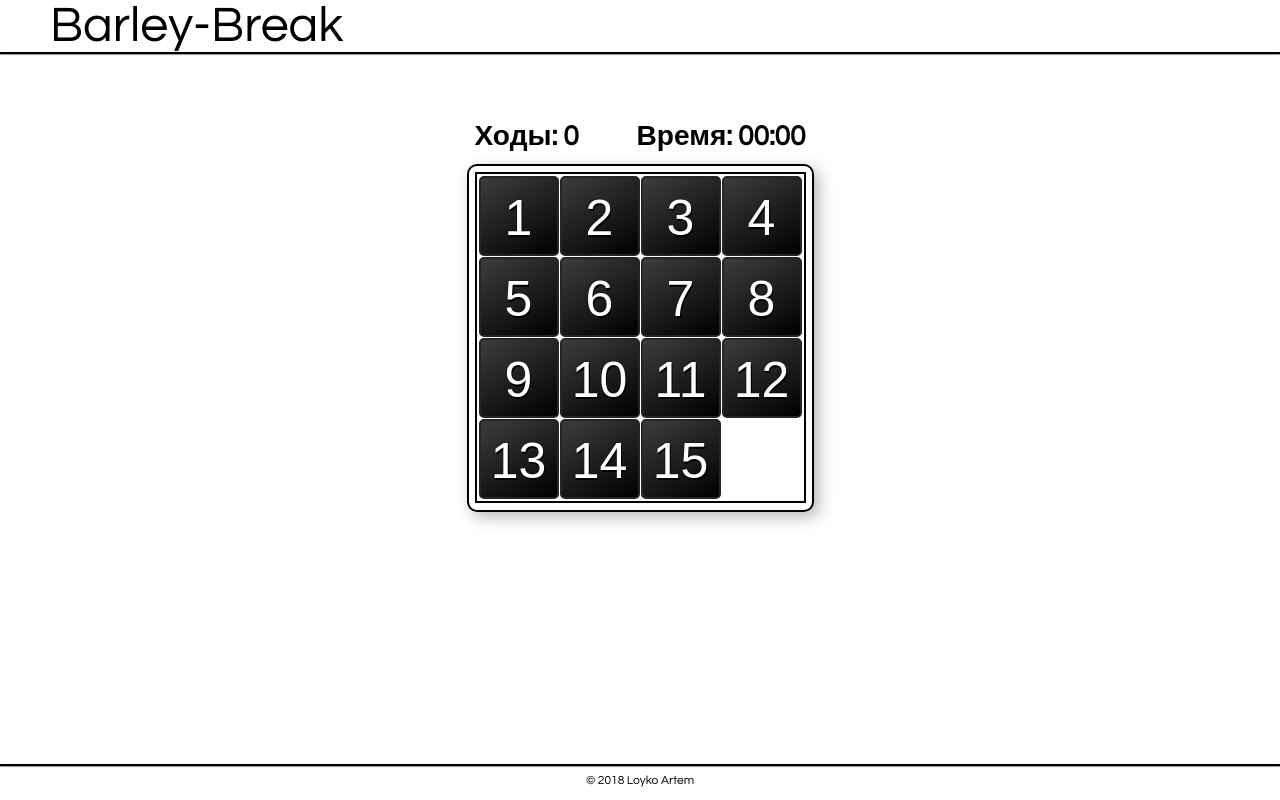
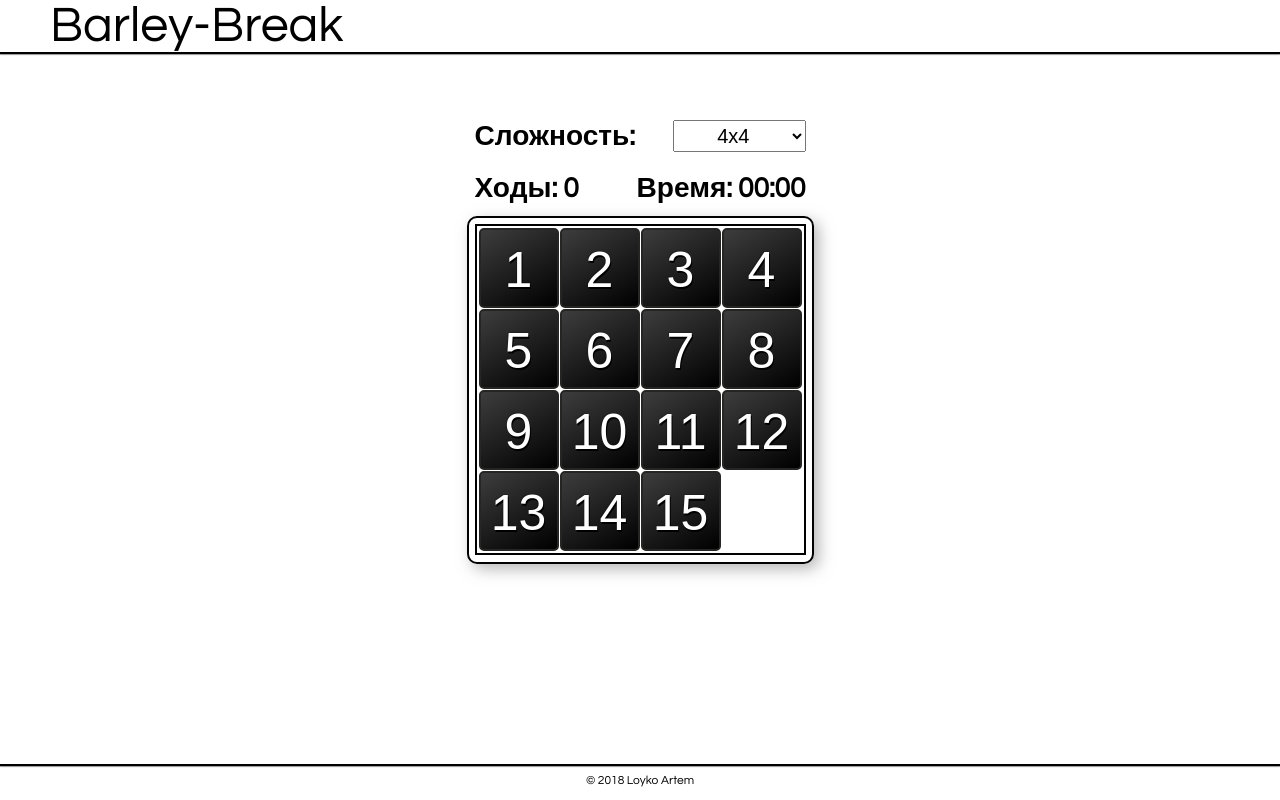
Before and after one commit to artuom130/Barley-Break, a React app: page / in a window 1280 px wide. Built offline with nearby package versions, Linux system fonts and the light colour scheme.

Commit message:
Added a complexity

```diff
--- /dev/null
+++ b/src/Components/Complexity.js
@@ -0,0 +1,15 @@
+import React from 'react';
+export default function Complexity(props) {
+
+  return (
+    <div className="info">
+    <h3 className="infoHead">Сложность:</h3>
+    <select name="type" className="difficult"  defaultValue="4" onChange={props.handleChanges}>
+      <option value="3">3x3</option>
+      <option value="4">4x4</option>
+      <option value="5">5x5</option>
+    </select>
+    </div>
+  );
+
+}
--- a/src/Game.js
+++ b/src/Game.js
@@ -1,31 +1,43 @@
 import React, {Component} from 'react';
 import Squares from './Components/Squares'
 import GameInfo from './Components/GameInfo';
-
+import Complexity from './Components/Complexity'
 
 
 class Game extends Component {
   constructor(props) {
     super(props);
-    this.rightPositions = [
-      [ 1,  2,  3,    4],
-      [ 5,  6,  7,    8],
-      [ 9, 10, 11,   12],
-      [13, 14, 15, null],
-      // [ 9, 10, 15,   11],
-      // [13, 14, null, 12],
-    ];
+    // this.rightPositions = [
+    //   [ 1,  2,  3,    4],
+    //   [ 5,  6,  7,    8],
+    //   [ 9, 10, 11,   12],
+    //   [13, 14, 15, null],
+    //   // [ 9, 10, 15,   11],
+    //   // [13, 14, null, 12],
+    // ];
     this.state = {
       started: false,
       timeStarted: {},
-      positions: this.rightPositions,
+      size: 4,
+      sizeStyle: {
+        width: 323,
+        height: 323,
+      },
+      positions: rightPositions(4),
       moves: 0,
       time: {
         seconds: 0,
         minutes: 0,
       },
-    }
+    };
   }
+  // componentWillMount() {
+  //   this.setState({
+  //     started: false,
+  //     positions: rightPositions(this.state.size),
+
+  //   });
+  // }
   startGame(squares) {
     let squaresValues = [];
     let tempSquares = squares.slice();
@@ -38,7 +50,7 @@ class Game extends Component {
     squaresValues.sort((a,b) => (Math.random() - 0.5));
     tempSquares.forEach((elem, i) => {
       tempSquares[i].splice(0,elem.length);
-      tempSquares[i] = elem.concat(squaresValues.slice(i*4, (i+1)*4));
+      tempSquares[i] = elem.concat(squaresValues.slice(i*this.state.size, (i+1)*this.state.size));
     });
     this.timerID = setInterval(
       () => this.tick(),
@@ -53,17 +65,43 @@ class Game extends Component {
       positions: tempSquares,
     });
   }
+
+  wonGame() {
+    clearInterval(this.timerID);
+    this.setState({
+      positions: rightPositions(this.state.size),
+      started: false,
+    });
+  }
+  handleChanges = (e) => {
+    this.wonGame();
+    this.setState({
+      size: e.target.value,
+      sizeStyle: {
+        width: e.target.value*80+3,
+        height: e.target.value*80+3,
+      },
+    });
+  }
+
   handleClick = (x, y) =>  {
     // console.log(`--- clicked btn ${elem} pos (${x}, ${y})`);
-    let squares = [];
-    for(let i = 0; i < 4; i++) squares[i] = this.state.positions[i].slice();
-    if(!this.state.started) this.startGame(this.rightPositions);
-    if(calculateWinner(squares)) return;
-
+    let squares = this.state.positions.slice();
+    squares.forEach((elem,i) => {
+      squares[i] = elem.slice();
+    });
+    //start game
+    if(!this.state.started) this.startGame(rightPositions(this.state.size));
+    //end game
+    if(this.state.started && calculateWinner(squares, this.state.size)) return;
+    if(!squares[0][this.state.size-1]) {
+      console.error('squres don`t change');
+      return;
+    }
     // where null
     const xNull = squares[y].indexOf(null);
     const yNull = (() => {
-      for(let i = 0; i < 4; i++) if(squares[i][x] == null) return i;
+      for(let i = 0; i < this.state.size; i++) if(squares[i][x] == null) return i;
       return -1;
     })();
     if (~xNull) {
@@ -77,12 +115,8 @@ class Game extends Component {
       squares[y][x] = null;
     }
     if(~xNull || ~yNull) {
-      if(calculateWinner(squares)) {
-        clearInterval(this.timerID);
-        this.setState({
-          positions: this.rightPositions,
-          started: false,
-        });
+      if(calculateWinner(squares, this.state.size)) {
+        this.wonGame();
       }
       else {
         this.setState({
@@ -92,46 +126,64 @@ class Game extends Component {
       }
     }
   }
+
   tick() {
     const diff = new Date() - this.state.timeStarted;
     const seconds = Math.floor((diff / 1000) % 60);
     const minutes = Math.floor((diff / 60000) % 60);
-    console.log('tick',  minutes,seconds);
+    // console.log('tick',  minutes,seconds);
     this.setState({
       seconds: seconds,
       minutes: minutes,
     });
   }
   render() {
-
-
     return (
-      <div>
+      <div className="layout-positioner">
+        <Complexity handleChanges={this.handleChanges}/>
         <GameInfo moves={this.state.moves} time={[this.state.seconds, this.state.minutes]}/>
-        <div className="board">
-          <Squares positions={this.state.positions} handleClick={this.handleClick}/>
+        <div className="board" style={this.state.sizeStyle}>
+          <Squares positions={!this.state.started ? rightPositions(this.state.size) : this.state.positions} handleClick={this.handleClick}/>
           {/* {this.state.started ? null : <button className="start" onClick={() => {this.startGame(this.rightPositions)}}>Start</button>} */}
         </div>
       </div>
     );
   }
 }
-function calculateWinner(squares) {
+function calculateWinner(squares, size) {
   let win = true;
+  let boardSize = size*size;
   let tempSquares = squares.slice();
   tempSquares.forEach((elem,i) => {
     tempSquares[i] = elem.slice();
   });
-  if(tempSquares[3][1] === 15 && tempSquares[3][2] === 14) {
-    tempSquares[3][1] = 14;
-    tempSquares[3][2] = 15;
+  if(tempSquares[size-1][size-2] === boardSize-2 && tempSquares[size-1][size-3] === boardSize-1) {
+    tempSquares[size-1][size-2] = boardSize-1;
+    tempSquares[size-1][size-3] = boardSize-2;
   }
   tempSquares.forEach((row, i) => {
     let rowIsRight = row.every((elem, j) => {
-      return elem === ((i*4+j+1 === 16)?null:i*4+j+1);
+      return elem === ((i*size+j+1 === boardSize)?null:i*size+j+1);
     })
     if(!rowIsRight) win = false;
   });
   return win;
 }
+function rightPositions(size) {
+  let positions = [];
+  let i, j;
+  for(i = 0; i < size; i++) {
+    positions[i] = [];
+    for(j = 0; j < size; j++)
+      positions[i].push(i*size + j + 1);
+  }
+  positions[size-1][size-1] = null;
+  // positions.forEach((row, i) => {
+  //   row.forEach((elem, j) => {
+  //     elem = i*size + j;
+  //     console.log(elem);
+  //   })
+  // })
+  return positions;
+}
 export default Game;
--- a/src/index.css
+++ b/src/index.css
@@ -1,8 +1,12 @@
-
 #root {
   display: flex;
   justify-content: center;
-  align-items: center;
+}
+.layout-positioner {
+  display: flex;
+  flex-direction: column;
+  justify-content: center;
+  align-items: stretch;
   padding-top: 7vh;
 }
 .board {
@@ -10,9 +14,10 @@
   position: relative;
   border: 2px solid rgb(0, 0, 0);
   padding: 2px;
-  width: 323px;
-  height: 323px;
+  /* width: 323px;
+  height: 323px; */
   user-select: none;
+  align-self: center;
 }
 .board::before {
   display: block;
@@ -61,7 +66,8 @@
 .square:empty {
   display: none;
 }
-.square:focus, .start:focus {
+.square:focus, .start:focus,
+.difficult {
   outline: none;
 }
 .start {
@@ -85,4 +91,14 @@
   flex-direction: row;
   justify-content: space-between;
   font-size: 24px;
+  min-width: 330px;
 }
+.infoHead {
+  width: 50%;
+  margin: 0;
+}
+.difficult {
+  width: 40%;
+  text-align: center;
+  font-size: 20px;
+}
```
